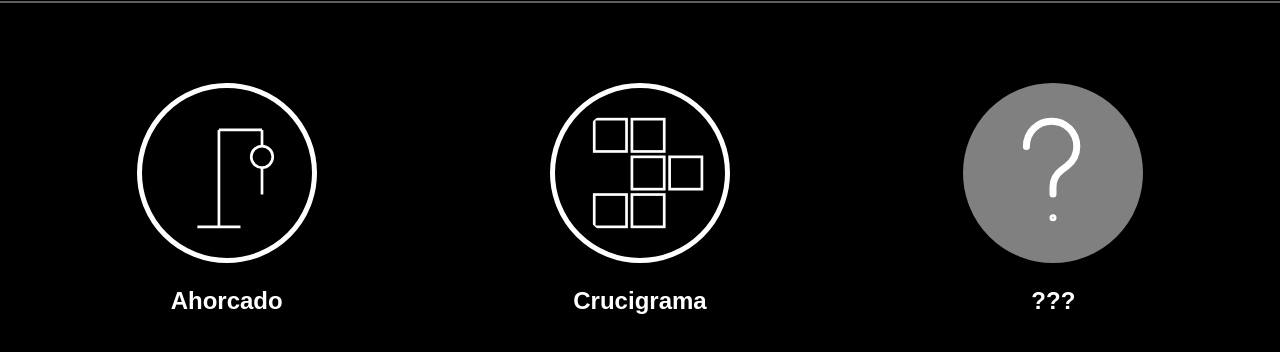
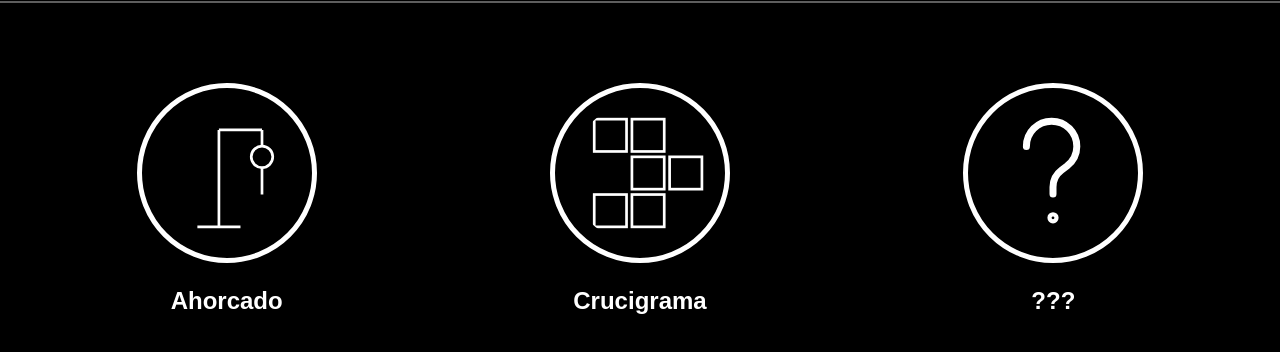
Before and after one commit to abrchr16/PaginaEve, a plain HTML site: page main.html in a window 1280 px wide. Shown: the part 54-406 px from the top of the page. Drawn offline with Linux system fonts and the light colour scheme.

Commit message:
Update main.html

```diff
--- a/main.html
+++ b/main.html
@@ -67,7 +67,7 @@
                 <div class="icono">
 
                     <a href="#">
-                        <svg width="100" height="100" viewBox="0 0 100 100" xmlns="http://www.w3.org/2000/svg" class="ahorcado-bloqueado">
+                        <svg width="100" height="100" viewBox="0 0 100 100" xmlns="http://www.w3.org/2000/svg" class="ahorcado">
                             <circle cx="50" cy="82" r="1.5" stroke="white" stroke-width="2" fill="none"/>
 
                             <path d="M50 65v-5c0-5 2-9 6-12l4-3c5-4 7-8 7-14 0-10-8-18-18-18s-18 8-18 18" stroke="white" stroke-width="5" fill="none" stroke-linecap="round"/>
```
